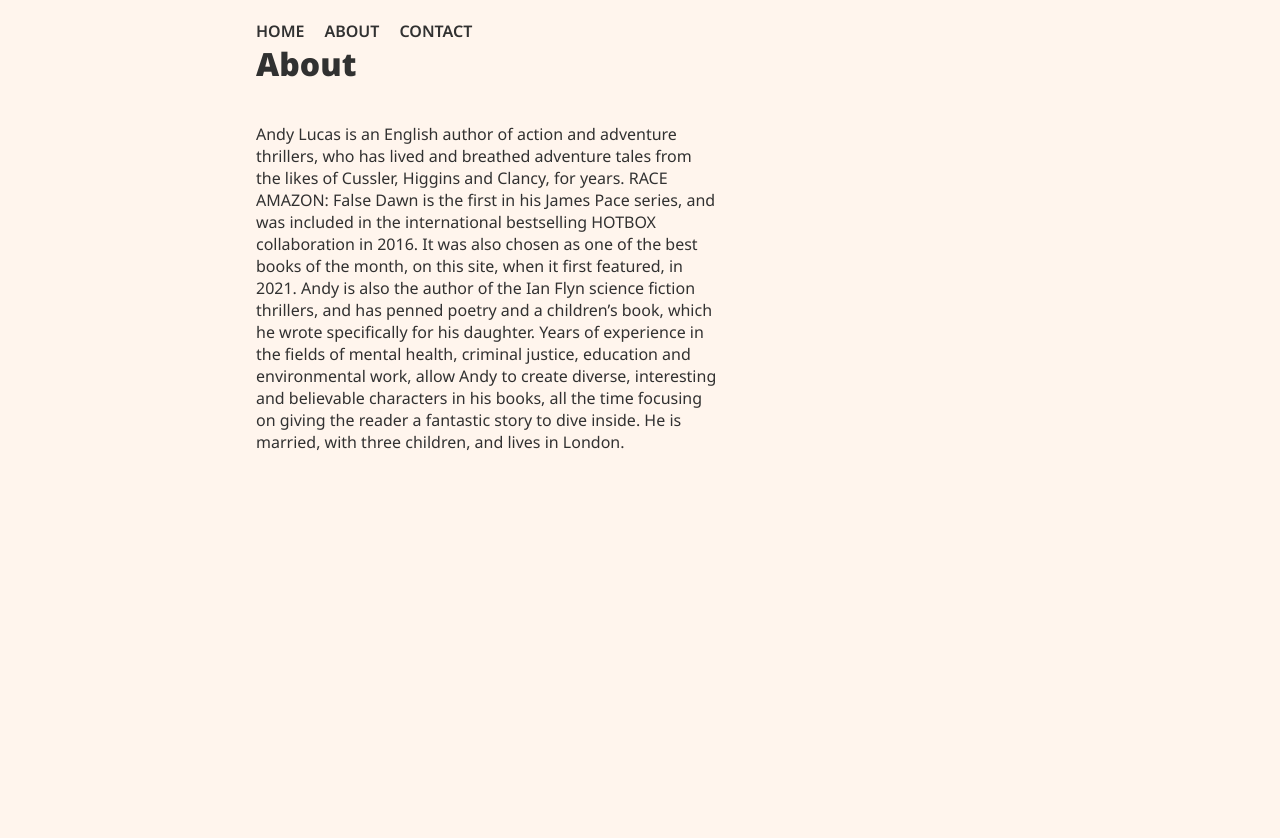
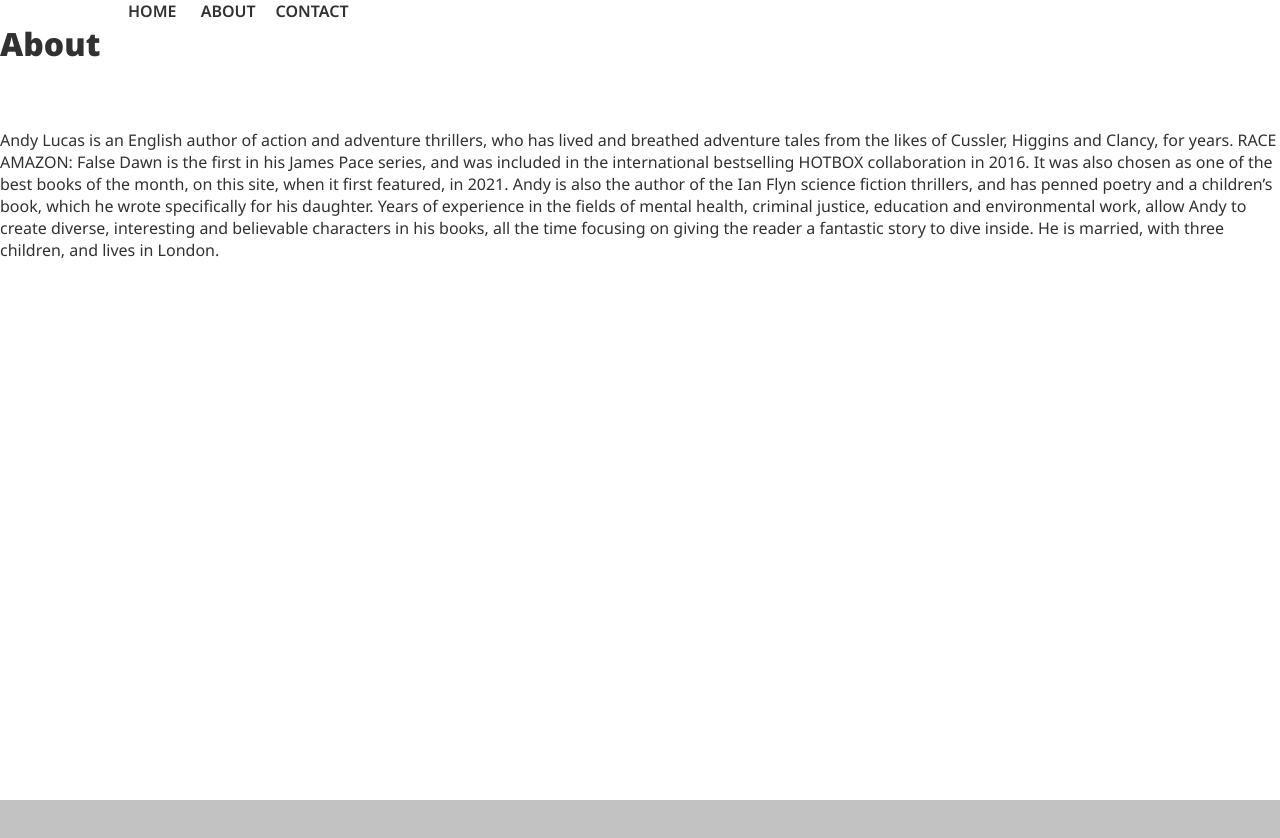
Before and after one commit to coilt/template-slide, a Next.js app: page /about in a window 1280 px wide. Shown: the top 838 px of the page. Before the commit the page ends 800 px from the top, so only its background shows below. Built offline with nearby package versions, Linux system fonts and the light colour scheme.

Commit message:
Works with errors

```diff
--- a/package.json
+++ b/package.json
@@ -14,7 +14,8 @@
     "next": "14.1.0",
     "next-google-fonts": "^2.2.0",
     "react": "^18",
-    "react-dom": "^18"
+    "react-dom": "^18",
+    "sass": "^1.70.0"
   },
   "devDependencies": {
     "eslint": "^8",
--- a/src/components/Layout/Inner/index.jsx
+++ b/src/components/Layout/Inner/index.jsx
@@ -1,4 +1,5 @@
 import { motion } from "framer-motion";
+import Link from "next/link";
 
 export default function Inner({ children }) {
   const anim = (variants) => {
@@ -16,15 +17,74 @@ export default function Inner({ children }) {
     },
     enter: {
       opacity: 1,
+      transition: {
+        duration: 1,
+      },
     },
     exit: {
       opacity: 1,
     },
   };
 
+  const slide = {
+    initial: {
+      top: "100vh",
+    },
+    enter: {
+      top: "100vh",
+    },
+    exit: {
+      top: "0",
+      transition: {
+        duration: 1,
+        ease: [0.76, 0, 0.24, 1],
+      },
+    },
+  };
+
+  const perspective = {
+    initial: {
+      y: 0,
+      scale: 1,
+      opacity: 1,
+    },
+    enter: {
+      y: 0,
+      scale: 1,
+      opacity: 1,
+    },
+    exit: {
+      y: -100,
+      scale: 0.9,
+      opacity: 0.5,
+
+      transition: {
+        duration: 1.2,
+        ease: [0.76, 0, 0.24, 1],
+      },
+    },
+  };
+
   return (
-    <motion.div {...anim(opacity)} className="page">
-      {children}
-    </motion.div>
+    <div className="inner">
+      <motion.div {...anim(slide)} className="slide" />
+      <motion.div {...anim(perspective)} className="page">
+        <motion.div {...anim(opacity)}>
+          <div className="header">
+            <Link className="nav" href="/">
+              {" "}
+              Home{" "}
+            </Link>
+            <Link className="nav" href="/about">
+              About
+            </Link>
+            <Link className="nav" href="/contact">
+              Contact
+            </Link>
+          </div>
+          {children}
+        </motion.div>
+      </motion.div>
+    </div>
   );
 }
--- /dev/null
+++ b/src/components/Layout/Inner/styles.scss
@@ -0,0 +1,18 @@
+.inner {
+  background-color: black;
+  height: vh;
+  overflow: hidden;
+  .page {
+    background-color: rgb(255, 255, 255);
+  }
+
+  .slide {
+    position: absolute;
+    top: 0;
+    left: 0;
+    background-color: rgb(194, 194, 194);
+    width: 100%;
+    height: 100%;
+    z-index: 3;
+  }
+}
--- a/src/pages/_app.js
+++ b/src/pages/_app.js
@@ -1,22 +1,12 @@
 import "@/styles/globals.css";
 import "@/styles/styles.css";
+import "../components/Layout/Inner/styles.scss";
 import Link from "next/link";
 import { AnimatePresence } from "framer-motion";
 
 export default function App({ Component, pageProps, router }) {
   return (
     <div className="main">
-      <div className="header">
-        <Link className="nav" href="/">
-          Home
-        </Link>
-        <Link className="nav" href="/about">
-          About
-        </Link>
-        <Link className="nav" href="/contact">
-          Contact
-        </Link>
-      </div>
       <AnimatePresence mode="wait">
         <Component key={router.route} {...pageProps} />
       </AnimatePresence>
--- a/src/pages/about/index.js
+++ b/src/pages/about/index.js
@@ -1,7 +1,6 @@
 import Head from "next/head";
 import Image from "next/image";
 import { Inter } from "next/font/google";
-import styles from "@/styles/Home.module.css";
 import Inner from "../../components/Layout/Inner";
 
 const inter = Inter({ subsets: ["latin"] });
@@ -16,8 +15,8 @@ export default function Home() {
         <link rel="icon" href="/favicon.ico" />
       </Head>
 
-      <div className="wrapper">
-        <Inner className="about">
+      <Inner>
+        {/* <div className="wrapper"> */}
         <h1>About</h1>
 
         <div className="body">
@@ -26,20 +25,20 @@ export default function Home() {
             who has lived and breathed adventure tales from the likes of
             Cussler, Higgins and Clancy, for years. RACE AMAZON: False Dawn is
             the first in his James Pace series, and was included in the
-              international bestselling HOTBOX collaboration in 2016. It was
-              also chosen as one of the best books of the month, on this site,
-              when it first featured, in 2021. Andy is also the author of the
-              Ian Flyn science fiction thrillers, and has penned poetry and a
-              children’s book, which he wrote specifically for his daughter.
-              Years of experience in the fields of mental health, criminal
-              justice, education and environmental work, allow Andy to create
-              diverse, interesting and believable characters in his books, all
-              the time focusing on giving the reader a fantastic story to dive
-              inside. He is married, with three children, and lives in London.
+            international bestselling HOTBOX collaboration in 2016. It was also
+            chosen as one of the best books of the month, on this site, when it
+            first featured, in 2021. Andy is also the author of the Ian Flyn
+            science fiction thrillers, and has penned poetry and a children’s
+            book, which he wrote specifically for his daughter. Years of
+            experience in the fields of mental health, criminal justice,
+            education and environmental work, allow Andy to create diverse,
+            interesting and believable characters in his books, all the time
+            focusing on giving the reader a fantastic story to dive inside. He
+            is married, with three children, and lives in London.
           </p>
         </div>
+        {/* </div> */}
       </Inner>
-      </div>
     </>
   );
 }
--- a/src/styles/globals.css
+++ b/src/styles/globals.css
@@ -88,7 +88,7 @@ body {
 }
 
 body {
-  background-color: rgb(255, 245, 237);
+  background-color: rgb(255, 255, 255);
   color: rgb(49, 49, 49);
 }
 
--- a/src/styles/styles.css
+++ b/src/styles/styles.css
@@ -4,8 +4,8 @@
   font-family: "Noto Sans";
   font-weight: 600;
   text-transform: uppercase;
-  margin-left: 20vw;
-  margin-top: 20px;
+  margin-left: 10vw;
+  margin-top: 0px;
 }
 
 .nav {
@@ -13,13 +13,14 @@
 }
 
 .hero-text {
-  width: 60%;
   margin-top: 5%;
+  margin-left: 0vw;
+  margin-right: 0vw;
   font-family: "Noto Sans";
   font-weight: 400;
 }
 
 .wrapper {
-  margin-left: 20vw;
-  margin-right: 20vw;
+  margin-left: 10vw;
+  margin-right: 10vw;
 }
```
Also changed, not shown: src/pages/contact/index.js (+17 -19 lines), src/pages/index.js (+33 -33 lines), 1 other file (tests, documents, lock files or other folders). Lines whose indentation alone changed are shown as unchanged.
